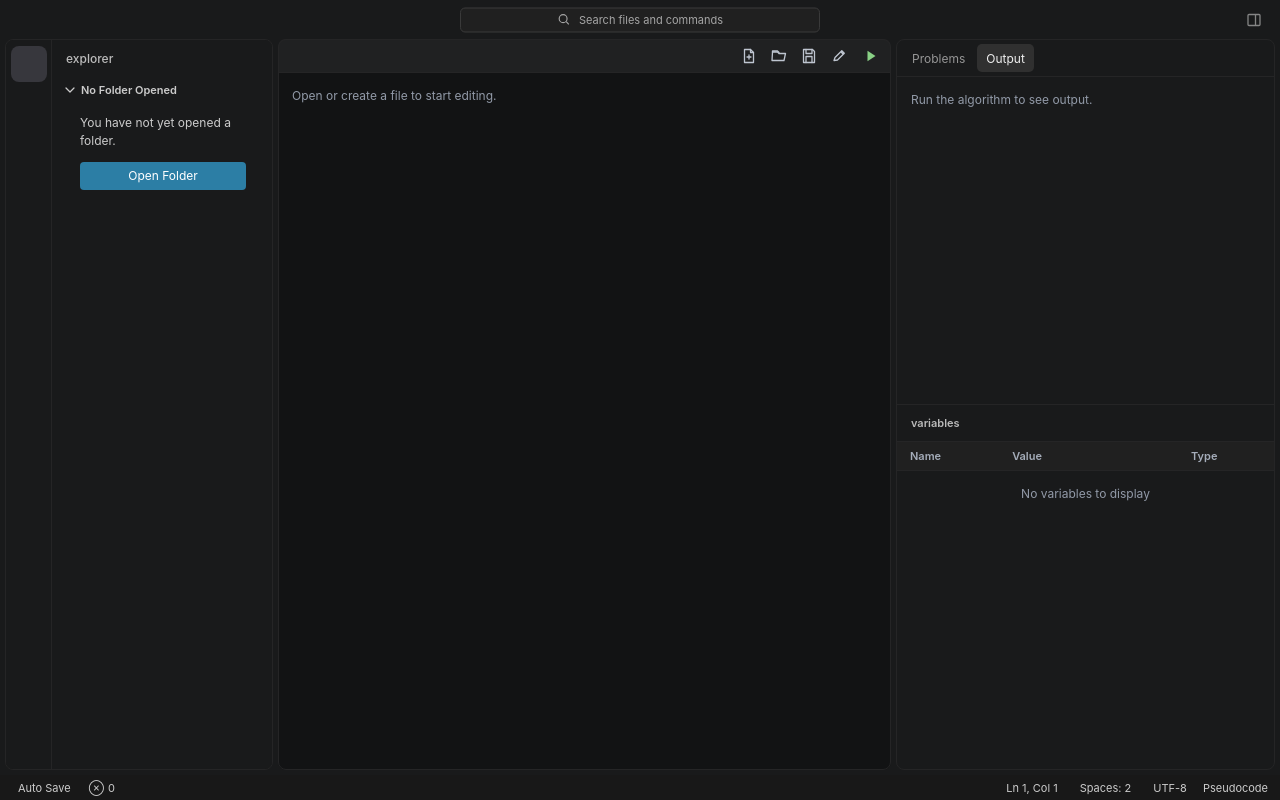
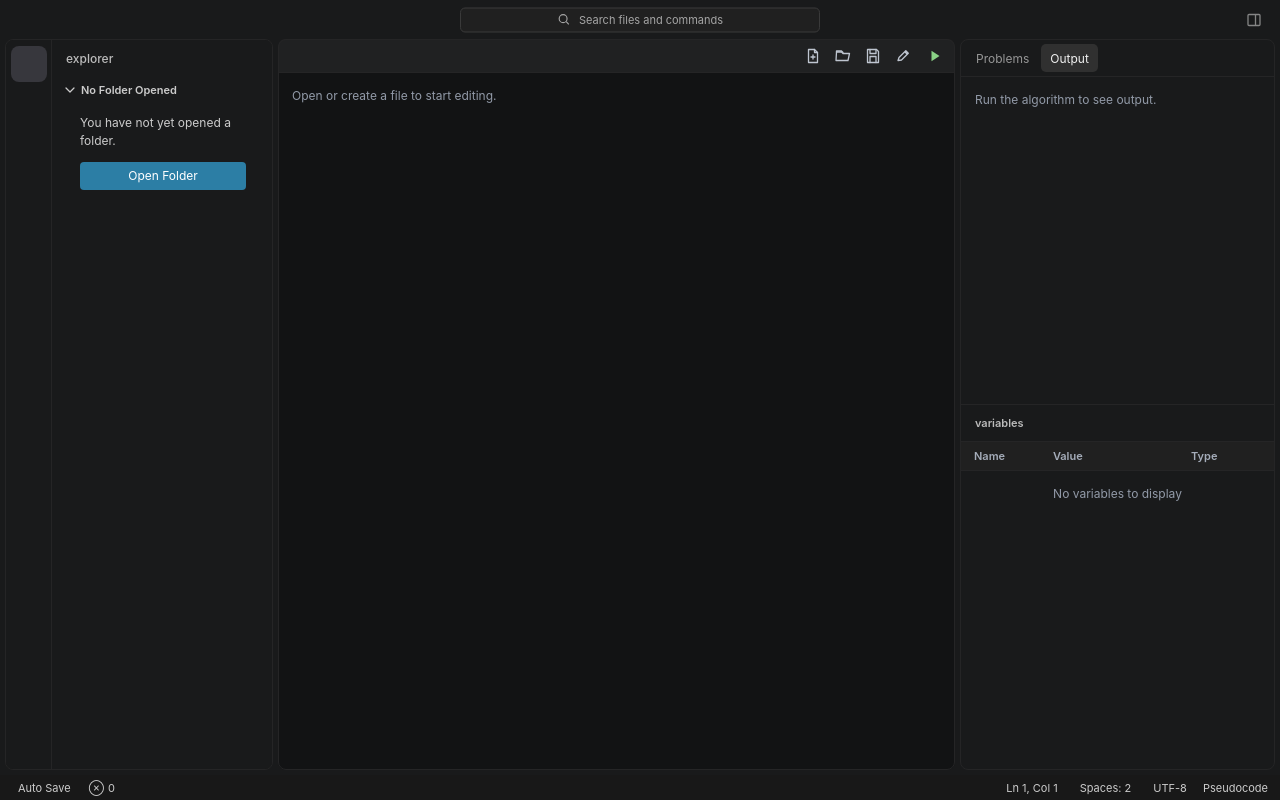
Before and after one commit to HarleyZHOUzzz/UNNC-AlgoLab, a React (Vite) app: page / in a window 1280 px wide. Built offline with nearby package versions, Linux system fonts and the light colour scheme; some icons are missing.

Commit message:
feat: add resizable workbench panels

```diff
--- a/src/App.css
+++ b/src/App.css
@@ -437,12 +437,37 @@ button {
   display: grid;
   min-width: 0;
   min-height: 0;
-  grid-template-columns: minmax(0, 1fr) clamp(250px, 30vw, 390px);
+  grid-template-columns: minmax(0, 1fr) 5px minmax(0, var(--inspector-width));
 }
 
 .workspace--inspector-hidden {
   grid-template-columns: minmax(0, 1fr);
 }
+
+.panel-resizer {
+  position: relative;
+  z-index: 3;
+  cursor: col-resize;
+  touch-action: none;
+}
+
+.panel-resizer::after {
+  position: absolute;
+  inset: 0 1px 5px;
+  background: transparent;
+  content: "";
+}
+
+.panel-resizer:hover::after,
+.panel-resizer:focus-visible::after,
+.panel-resizer:active::after {
+  background: var(--accent-blue);
+}
+
+.panel-resizer:focus-visible { outline: none; }
+.panel-resizer--sidebar { flex: 0 0 5px; margin-left: -5px; }
+.sidebar--collapsed + .panel-resizer--sidebar { display: none; }
+.workspace:not(.workspace--inspector-hidden) > .editor-pane { margin-right: 0; }
 
 .empty-state {
   margin: 0;
@@ -976,7 +1001,7 @@ button {
 .sidebar-panel {
   display: flex;
   flex-direction: column;
-  width: 220px;
+  width: var(--sidebar-width, 220px);
   min-height: 0;
   overflow: hidden auto;
   scrollbar-gutter: stable;
--- a/src/App.tsx
+++ b/src/App.tsx
@@ -1,4 +1,5 @@
 import { useCallback, useEffect, useMemo, useRef, useState } from "react";
+import type { CSSProperties, PointerEvent as ReactPointerEvent, KeyboardEvent as ReactKeyboardEvent } from "react";
 import { isTauri } from "@tauri-apps/api/core";
 import { listen } from "@tauri-apps/api/event";
 import { getCurrentWindow } from "@tauri-apps/api/window";
@@ -99,6 +100,46 @@ function App() {
   const [runConfiguration, setRunConfiguration] =
     useState<RunConfiguration | null>(null);
   const [isInspectorVisible, setIsInspectorVisible] = useState(true);
+  const [sidebarWidth, setSidebarWidth] = useState(220);
+  const [inspectorWidth, setInspectorWidth] = useState(320);
+  const workbenchRef = useRef<HTMLDivElement>(null);
+
+  const resizePanel = (panel: "sidebar" | "inspector", delta: number) => {
+    const workbench = workbenchRef.current;
+    if (!workbench) return;
+    const sidebar = workbench.querySelector(".sidebar")?.getBoundingClientRect().width ?? 0;
+    const inspector = workbench.querySelector(".inspector")?.getBoundingClientRect().width ?? 0;
+    const available = workbench.clientWidth - sidebar - inspector - 220;
+    if (panel === "sidebar") {
+      setSidebarWidth((width) => Math.max(140, Math.min(width + delta, width + Math.max(0, available))));
+    } else {
+      setInspectorWidth((width) => Math.max(200, Math.min(width - delta, width + Math.max(0, available))));
+    }
+  };
+
+  const startResize = (event: ReactPointerEvent<HTMLDivElement>, panel: "sidebar" | "inspector") => {
+    if (event.button !== 0) return;
+    event.preventDefault();
+    event.currentTarget.setPointerCapture(event.pointerId);
+    let lastX = event.clientX;
+    const handle = event.currentTarget;
+    const move = (next: PointerEvent) => {
+      resizePanel(panel, next.clientX - lastX);
+      lastX = next.clientX;
+    };
+    const finish = () => {
+      handle.removeEventListener("pointermove", move);
+      handle.removeEventListener("lostpointercapture", finish);
+    };
+    handle.addEventListener("pointermove", move);
+    handle.addEventListener("lostpointercapture", finish);
+  };
+
+  const resizeWithKeyboard = (event: ReactKeyboardEvent<HTMLDivElement>, panel: "sidebar" | "inspector") => {
+    if (event.key !== "ArrowLeft" && event.key !== "ArrowRight") return;
+    event.preventDefault();
+    resizePanel(panel, event.key === "ArrowLeft" ? -10 : 10);
+  };
   const cursorPositionsRef = useRef<Record<string, CursorPosition>>({});
   const documentsRef = useRef(workspace.documents);
   const editorViews = useRef(new Map<string, EditorView>());
@@ -480,7 +521,7 @@ function App() {
         onRequestClose={() => void requestQuit()}
       />
 
-      <div className="workbench">
+      <div className="workbench" ref={workbenchRef} style={{ "--sidebar-width": `${sidebarWidth}px`, "--inspector-width": `${inspectorWidth}px` } as CSSProperties}>
         <Sidebar
           documents={workspace.documents}
           activeDocumentId={workspace.activeDocumentId}
@@ -497,6 +538,7 @@ function App() {
             setSearchTarget((previous) => ({ id, from, to, sequence: (previous?.sequence ?? 0) + 1 }));
           }}
         />
+      <div className="panel-resizer panel-resizer--sidebar" role="separator" aria-label="Resize sidebar" aria-orientation="vertical" tabIndex={0} onPointerDown={(event) => startResize(event, "sidebar")} onKeyDown={(event) => resizeWithKeyboard(event, "sidebar")} />
       <main
         className={`workspace${
           isInspectorVisible ? "" : " workspace--inspector-hidden"
@@ -529,7 +571,10 @@ function App() {
           }}
         />
         {isInspectorVisible && (
+          <>
+          <div className="panel-resizer" role="separator" aria-label="Resize output and variables" aria-orientation="vertical" tabIndex={0} onPointerDown={(event) => startResize(event, "inspector")} onKeyDown={(event) => resizeWithKeyboard(event, "inspector")} />
           <InspectorPanel output={output} variables={variables} problems={problems} selectedTab={inspectorTab} onSelectTab={setInspectorTab} onRevealProblem={revealProblem} />
+          </>
         )}
       </main>
       </div>
```
